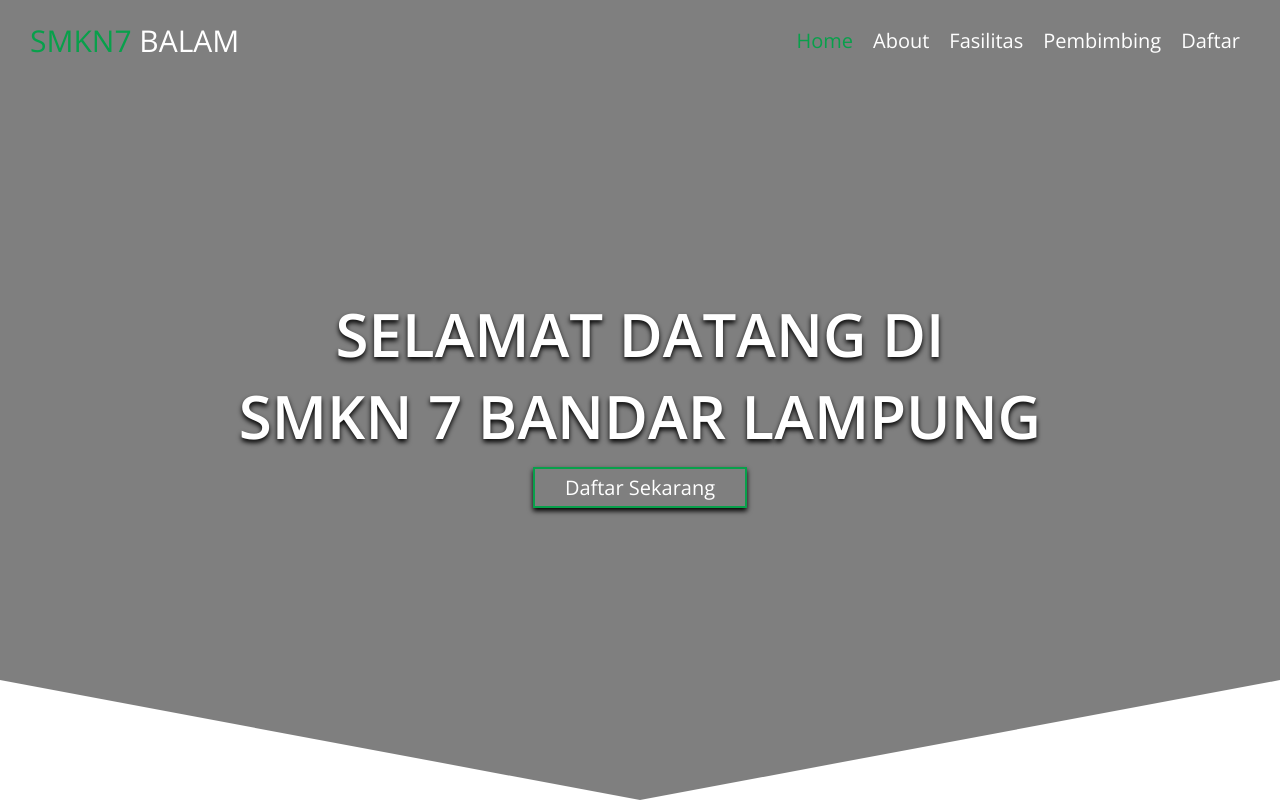
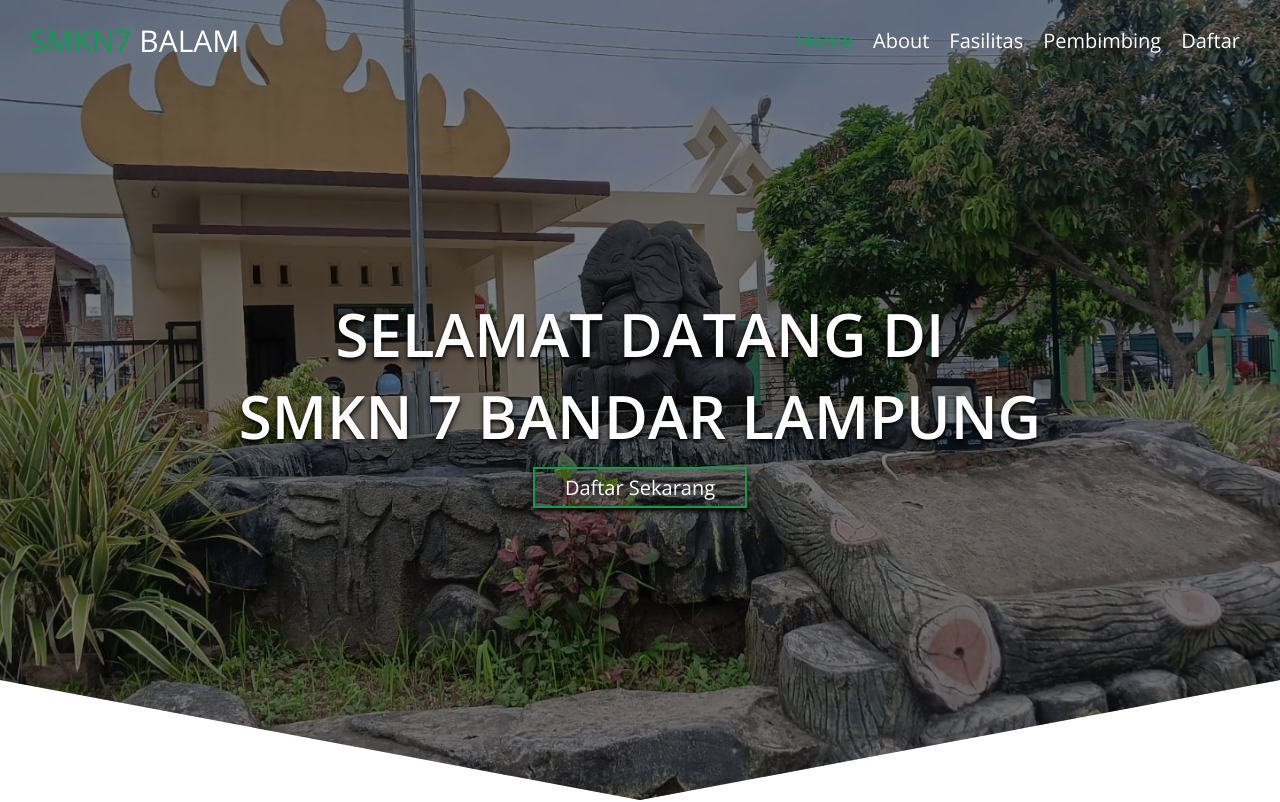
Before and after one commit to gipaa/smkn7_website, a plain HTML site: page index.html in a window 1280 px wide. Shown: the top 802 px of the page. Drawn offline with nearby package versions, Linux system fonts and the light colour scheme.

Commit message:
Update style.css

```diff
--- a/style.css
+++ b/style.css
@@ -125,7 +125,7 @@
 
 .home{
     min-height: 100vh;
-    background:linear-gradient(rgba(0,0,0,.5),rgba(0,0,0,.5)), url(images/home.jpg) no-repeat;
+    background:linear-gradient(rgba(0,0,0,.5),rgba(0,0,0,.5)), url(home.jpg) no-repeat;
     background-size: cover;
     background-position: center;
     background-attachment: fixed;
```
